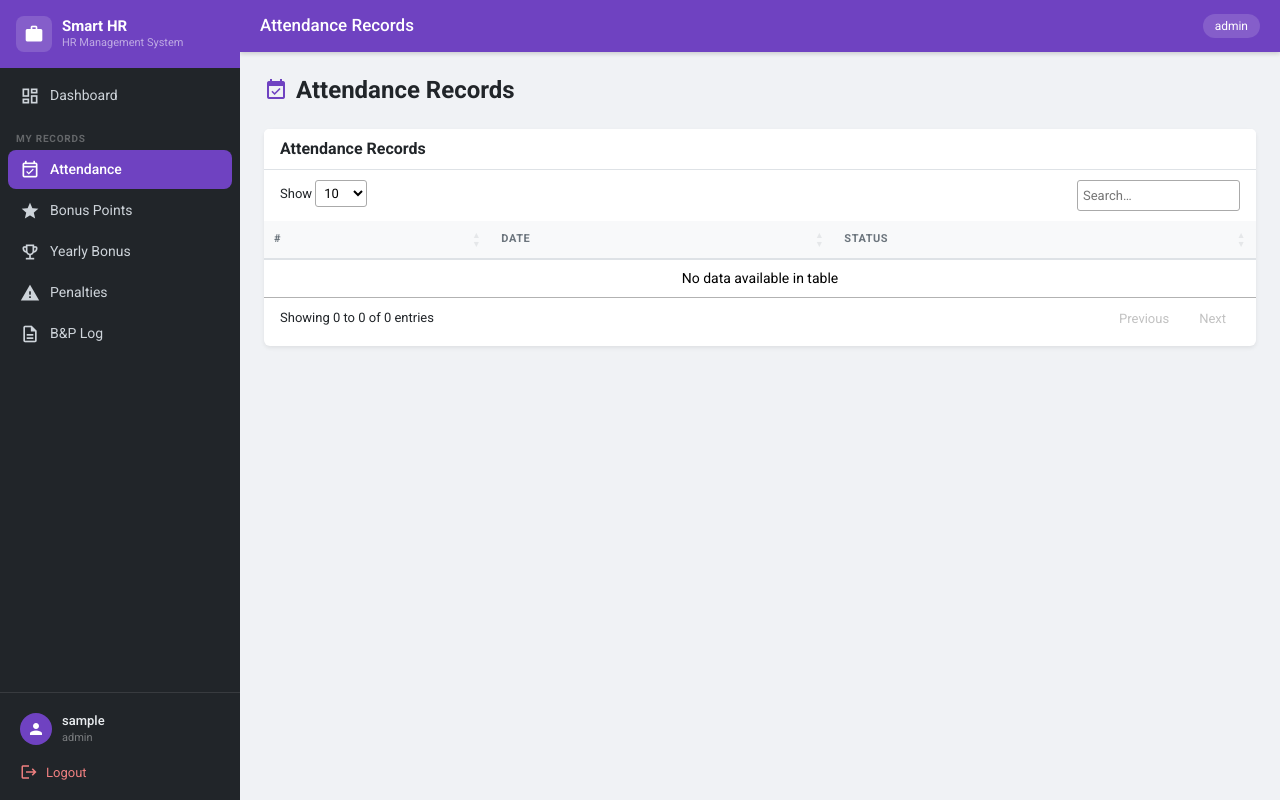
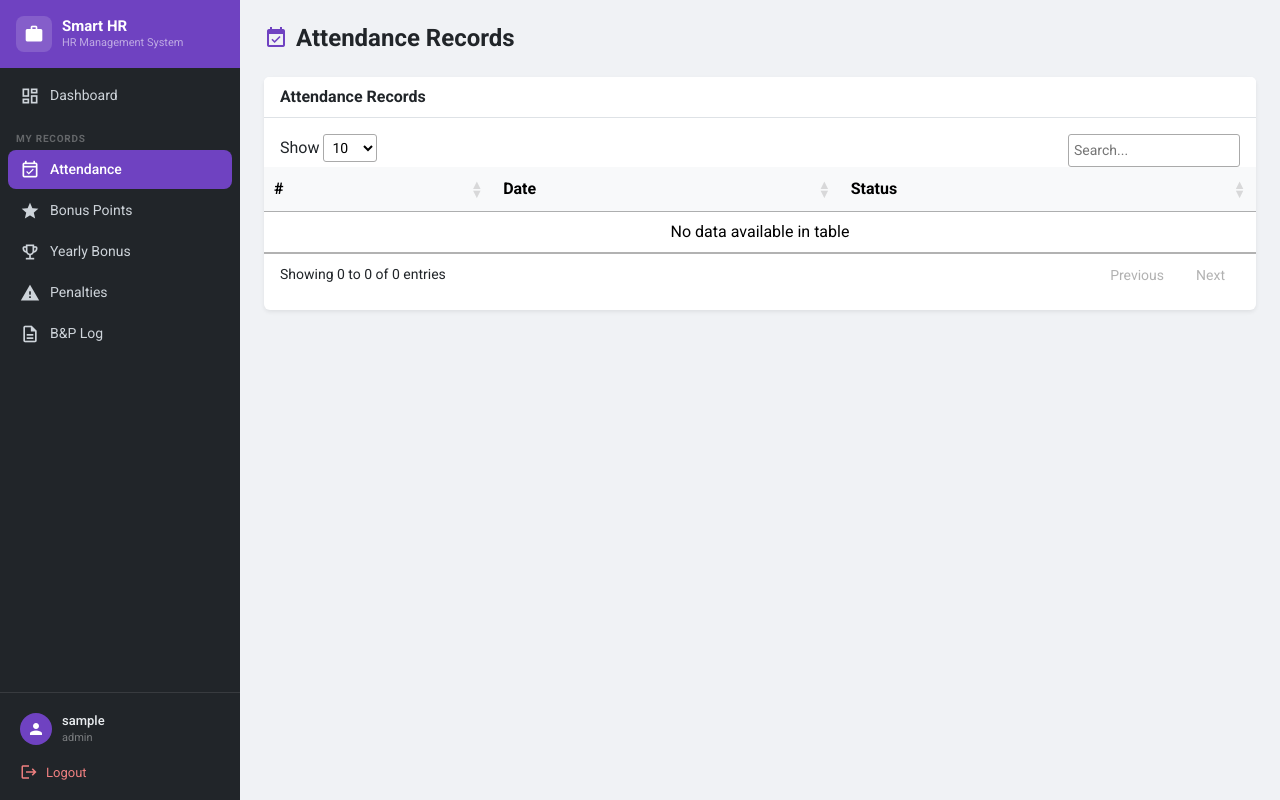
Before and after one commit to knpmn/dbms, a Flask app: page /attendance/ in a window 1280 px wide. Run offline with Flask 3, Linux system fonts and the light colour scheme; the visitor is signed in with stand-in values (Sample User, id 1); data that the repository does not hold is empty; some libraries are stand-ins or nearby versions.

Commit message:
style(ui): remove topbar and use native bootstrap 5 styling for datatables

```diff
--- a/templates/base.html
+++ b/templates/base.html
@@ -162,71 +162,35 @@
                         font-size: 18px;
                 }
 
-                /* Topbar */
-                #topbar {
-                        position: fixed;
-                        top: 0;
-                        left: 240px;
-                        right: 0;
-                        height: 52px;
-                        background: #6f42c1;
-                        z-index: 1030;
-                        display: flex;
-                        align-items: center;
-                        padding: 0 20px;
-                        gap: 12px;
-                        box-shadow: 0 2px 4px rgba(0, 0, 0, .15);
-                }
-
-                #topbar .page-title {
-                        color: #fff;
-                        font-size: 17px;
-                        font-weight: 500;
-                        flex: 1;
-                }
-
-                #topbar .role-badge {
-                        background: rgba(255, 255, 255, .15);
-                        color: #fff;
-                        font-size: 12px;
-                        padding: 3px 12px;
-                        border-radius: 20px;
-                }
-
                 /* Main */
                 #main {
                         margin-left: 240px;
-                        margin-top: 52px;
                         padding: 24px;
-                        min-height: calc(100vh - 52px);
+                        min-height: 100vh;
                 }
 
                 /* DataTables tweaks */
-                table.dataTable thead th {
-                        background: #f8f9fa;
-                        font-size: 11px;
-                        font-weight: 700;
-                        text-transform: uppercase;
-                        letter-spacing: .05em;
-                        color: #6c757d;
-                        border-bottom: 2px solid #dee2e6 !important;
+                div.dataTables_wrapper {
+                        padding: 0;
                 }
 
-                table.dataTable tbody td {
-                        font-size: 14px;
-                        vertical-align: middle;
+                div.dataTables_length {
+                        padding: 16px 0 0 16px;
                 }
 
-                table.dataTable tbody tr:hover>td {
-                        background: #f5f0ff !important;
+                div.dataTables_filter {
+                        padding: 16px 16px 0 0;
                 }
 
-                table.dataTable {
-                        border-collapse: collapse !important;
+                div.dataTables_info {
+                        padding: 16px 0 16px 16px;
+                        font-size: 14px;
+                        color: #6c757d;
                 }
 
-                div.dataTables_wrapper {
-                        padding: 0;
+                div.dataTables_paginate {
+                        padding: 10px 16px 16px 0;
+                        font-size: 14px;
                 }
 
                 div.dataTables_filter input,
@@ -234,42 +198,38 @@
                         border: 1px solid #dee2e6;
                         border-radius: 6px;
                         padding: 5px 10px;
-                        font-size: 13px;
+                        font-size: 14px;
                         outline: none;
+                        background-color: #fff;
                 }
 
                 div.dataTables_filter input:focus,
                 div.dataTables_length select:focus {
-                        border-color: #6f42c1;
-                        box-shadow: 0 0 0 3px rgba(111, 66, 193, .15);
-                }
-
-                div.dataTables_info,
-                div.dataTables_length,
-                div.dataTables_filter,
-                div.dataTables_paginate {
-                        font-size: 13px;
-                        color: #6c757d;
-                        padding: 10px 16px;
+                        border-color: #86b7fe;
+                        box-shadow: 0 0 0 0.25rem rgba(13, 110, 253, 0.25);
                 }
 
                 .paginate_button {
                         cursor: pointer;
-                        padding: 4px 10px;
-                        border-radius: 5px;
+                        padding: 6px 12px;
+                        border-radius: 6px;
+                        margin-left: 4px;
+                        border: 1px solid transparent;
                 }
 
                 .paginate_button.current {
-                        background: #6f42c1 !important;
+                        background: #0d6efd !important;
                         color: #fff !important;
+                        border-color: #0d6efd;
                 }
 
                 .paginate_button:hover:not(.current):not(.disabled) {
-                        background: #ede7f6 !important;
+                        background: #e9ecef !important;
+                        border-color: #dee2e6;
                 }
 
                 .paginate_button.disabled {
-                        opacity: .4;
+                        opacity: .5;
                         cursor: default;
                 }
 
@@ -385,11 +389,12 @@
                 </div>
         </div>
 
-        <!-- Topbar -->
-        <div id="topbar">
-                <span class="page-title" id="pageTitle">Smart HR System</span>
-                <span class="role-badge">{{ session.role }}</span>
-        </div>
+        <div class="sidebar-overlay" id="sidebarOverlay"></div>
+
+        <button class="menu-btn" id="mobileMenuBtn"
+                style="position:fixed; top:20px; right:20px; z-index:1050; background:#6f42c1; color:white; border-radius:8px; padding:6px; box-shadow:0 2px 5px rgba(0,0,0,0.2);">
+                <span class="material-icons" style="font-size:24px; display:block;">menu</span>
+        </button>
 
         <!-- Main content -->
         <div id="main">
@@ -440,53 +426,63 @@
         <script src="https://cdn.datatables.net/2.0.8/js/dataTables.min.js"></script>
         <script src="https://cdn.jsdelivr.net/npm/bootstrap@5.3.3/dist/js/bootstrap.bundle.min.js"></script>
         <script src="https://cdn.jsdelivr.net/npm/chart.js"></script>
+        <script src="https://cdn.jsdelivr.net/npm/sweetalert2@11"></script>
         <script>
                 document.addEventListener('DOMContentLoaded', function () {
 
-                        // DataTables
+                        // Mobile Sidebar Toggle
+                        var body = document.body;
+                        var menuBtn = document.getElementById('mobileMenuBtn');
+                        var overlay = document.getElementById('sidebarOverlay');
+
+                        if (menuBtn) {
+                                menuBtn.addEventListener('click', function () {
+                                        body.classList.toggle('sidebar-open');
+                                });
+                        }
+                        if (overlay) {
+                                overlay.addEventListener('click', function () {
+                                        body.classList.remove('sidebar-open');
+                                });
+                        }
+
+                        // Initialize DataTables
                         document.querySelectorAll('.data-table').forEach(function (el) {
                                 if (!$.fn.DataTable.isDataTable(el)) {
                                         $(el).DataTable({
                                                 pageLength: 10,
                                                 language: {
-                                                        search: '', searchPlaceholder: 'Search…',
+                                                        search: '', searchPlaceholder: 'Search...',
                                                         lengthMenu: 'Show _MENU_',
-                                                        info: '_START_–_END_ of _TOTAL_',
+                                                        info: '_START_ - _END_ of _TOTAL_ records',
                                                 },
-                                                order: []
+                                                order: [],
+                                                // Disable DataTables default border spacing injection
+                                                classes: {
+                                                        sTable: 'dataTable table table-hover mb-0'
+                                                }
                                         });
                                 }
                         });
 
-                        // Page title (text nodes only, skip icon spans)
-                        var h1 = document.querySelector('h1');
-                        if (h1) {
-                                var title = Array.from(h1.childNodes)
-                                        .filter(function (n) { return n.nodeType === Node.TEXT_NODE; })
-                                        .map(function (n) { return n.textContent; })
-                                        .join('').trim();
-                                var el = document.getElementById('pageTitle');
-                                if (el) el.textContent = title || h1.textContent.trim();
-                        }
-
-                        // Delete modal
-                        var pendingForm = null;
-                        var modal = document.getElementById('deleteModal');
+                        // Delete confirmation with SweetAlert2
                         document.querySelectorAll('.delete-form').forEach(function (form) {
                                 form.addEventListener('submit', function (e) {
-                                        e.preventDefault(); pendingForm = this;
-                                        modal.classList.add('show');
+                                        e.preventDefault();
+                                        var f = this;
+                                        Swal.fire({
+                                                title: 'Delete Record?',
+                                                text: 'This action cannot be undone.',
+                                                icon: 'warning',
+                                                showCancelButton: true,
+                                                confirmButtonColor: '#dc3545',
+                                                cancelButtonColor: '#6c757d',
+                                                confirmButtonText: 'Yes, delete it',
+                                                cancelButtonText: 'Cancel'
+                                        }).then(function (result) {
+                                                if (result.isConfirmed) f.submit();
+                                        });
                                 });
-                        });
-                        document.getElementById('modalCancelBtn')?.addEventListener('click', function () {
-                                modal.classList.remove('show'); pendingForm = null;
-                        });
-                        document.getElementById('modalDeleteBtn')?.addEventListener('click', function () {
-                                if (pendingForm) { pendingForm.submit(); pendingForm = null; }
-                                modal.classList.remove('show');
-                        });
-                        modal?.addEventListener('click', function (e) {
-                                if (e.target === modal) { modal.classList.remove('show'); pendingForm = null; }
                         });
                 });
         </script>
```
Also changed, not shown: other parts of templates/base.html (+45 -20 lines).
